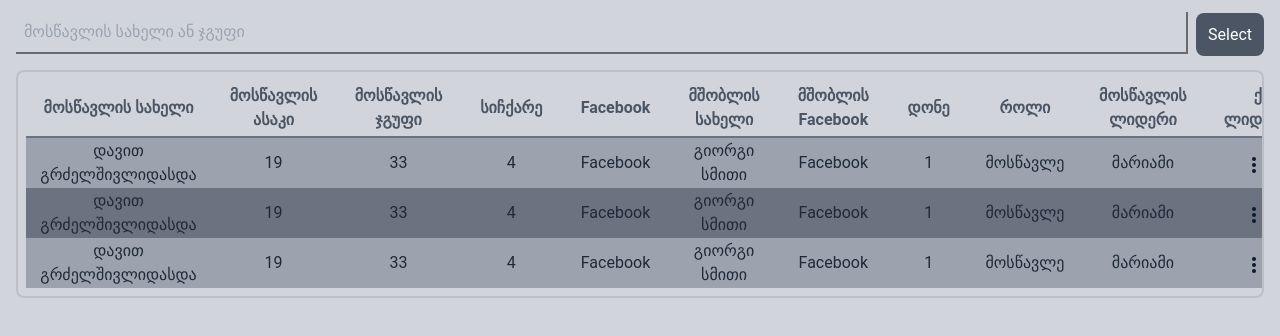
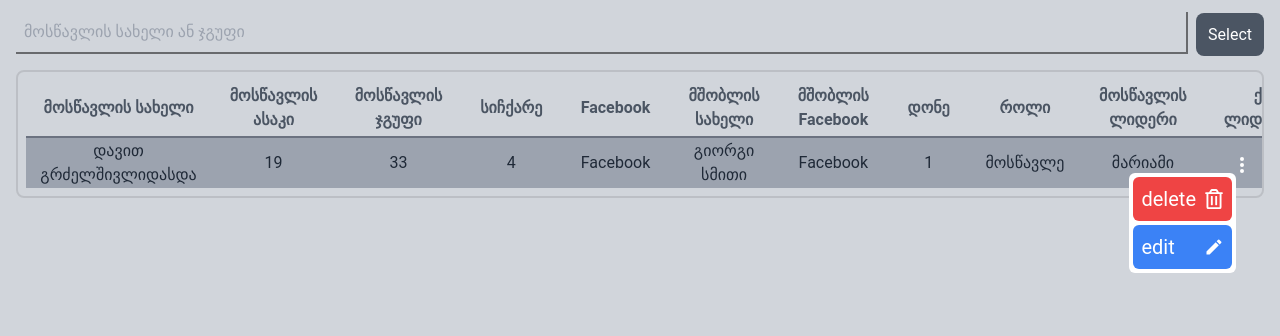
Before and after one commit to davita101/secret_porject, a React (Vite) app: page / in a window 1280 px wide. Both pictures are taken after a click on the element 1254 px from the left and 165 px from the top of the page. Shown: the top 336 px of the page. Built offline with nearby package versions, Linux system fonts and the light colour scheme.

Commit message:
Add: table sutdent

```diff
--- a/src/Components/Client/TableOfStudents.jsx
+++ b/src/Components/Client/TableOfStudents.jsx
@@ -1,5 +1,8 @@
 import React, { useState } from 'react'
+import { FaRegTrashAlt } from 'react-icons/fa'
 import { HiDotsVertical } from 'react-icons/hi'
+import { MdEdit } from 'react-icons/md'
+
 export const arrOfTitle = [
   "მოსწავლის სახელი",
   "მოსწავლის ასაკი",
@@ -32,75 +35,113 @@ export const studentsData = [
     score_from_quiz: 92,
     score_from_github: 78,
   },
-  {
-    student_name: "დავით გრძელშივლიდასდა",
-    student_age: 19,
-    student_group: 33,
-    student_speed: 4,
-    student_facebook: "https://www.facebook.com/daviti",
-    parent_name: "გიორგი სმითი",
-    parent_facebook: "https://www.facebook.com/giorgis",
-    student_level: 1,
-    student_role: "მოსწავლე",
-    leader_of_student: "მარიამი",
-    Score_from_leader: 85,
-    score_from_quiz: 92,
-    score_from_github: 78,
-  },
-  {
-    student_name: "დავით გრძელშივლიდასდა",
-    student_age: 19,
-    student_group: 33,
-    student_speed: 4,
-    student_facebook: "https://www.facebook.com/daviti",
-    parent_name: "გიორგი სმითი",
-    parent_facebook: "https://www.facebook.com/giorgis",
-    student_level: 1,
-    student_role: "მოსწავლე",
-    leader_of_student: "მარიამი",
-    Score_from_leader: 85,
-    score_from_quiz: 92,
-    score_from_github: 78,
+]
+
+const arrOfStudentDataKeys = Object.keys(studentsData[0])
+
+const TableOfStudents = ({ searchQuery }) => {
+  const [students, setStudents] = useState(studentsData)
+  const [menuEdit, setMenuEdit] = useState(null)
+  const [editingIndex, setEditingIndex] = useState(null)
+  const [editedStudent, setEditedStudent] = useState(null)
+
+  const filteredStudents = students.filter(student =>
+    student.student_name.includes(searchQuery) ||
+    student.student_group.toString().includes(searchQuery)
+  )
+
+  const handleMenuEdit = (index) => {
+    setMenuEdit(menuEdit === index ? null : index)
   }
-  // დაამატეთ მეტი სტუდენტი აქ
-]
-const arrOfStudentDataKeys = Object.keys(studentsData[0])
-const TableOfStudents = ({ searchQuery }) => {
-  const filteredStudents = studentsData.filter(student =>
-  (student.student_name.includes(searchQuery) ||
-    student.student_group.toString().includes(searchQuery))
-  )
+
+  const handleDelete = (index) => {
+    const confirmed = window.confirm("Are you sure you want to delete this student?")
+    if (confirmed) {
+      const newStudents = students.filter((_, i) => i !== index)
+      setStudents(newStudents)
+      setMenuEdit(null)
+    }
+  }
+
+  const handleEdit = (index) => {
+    setEditingIndex(index)
+    setEditedStudent({ ...students[index] })
+  }
+
+  const handleSaveEdit = () => {
+    if (editedStudent) {
+      const updatedStudents = [...students]
+      updatedStudents[editingIndex] = editedStudent
+      setStudents(updatedStudents)
+      setEditingIndex(null)
+      setMenuEdit(null)
+    }
+  }
+
+  const handleChange = (key, value) => {
+    setEditedStudent(prev => ({ ...prev, [key]: value }))
+  }
+
   return (
     <div>
       <table className='overflow-auto w-[1550px]'>
         <thead className='border-b-2 border-gray-500 table-auto w-full'>
           <tr className='text-gray-600'>
             {arrOfTitle.map((item, index) => (
-              <th className={`p-1`} key={`_title--name-${index}`}>{item}</th>
+              <th className='p-1' key={`_title--name-${index}`}>{item}</th>
             ))}
           </tr>
         </thead>
-        <tbody className=' border-spacing-5'>
+        <tbody className='border-spacing-5'>
           {filteredStudents.length === 0 ? (
             <tr className='bg-red-500'>
               <td colSpan={arrOfTitle.length} className="text-center text-gray-500">სტუდენტი არ მოიძებნება</td>
             </tr>
           ) : (
             filteredStudents.map((student, index) => (
-              <tr onClick={() => console.log("bro")} className=' text-gray-800 text-center' key={index}>
+              <tr className='text-gray-800 text-center' key={index}>
                 {arrOfStudentDataKeys.map((key) => (
-
-                  <td key={key} className={` ${index % 2 === 0 ? "bg-gray-400" : "bg-gray-500"} w-[780px]`}>
-                    {key === "student_facebook" || key === "parent_facebook" ? (
-                      <a href={student[key]} target="_blank" rel="noopener noreferrer">Facebook</a>
+                  <td key={key} className={`${index % 2 === 0 ? "bg-gray-400" : "bg-gray-500"} w-[780px]`}>
+                    {editingIndex === index ? (
+                      <input
+                        className={` outline-none p-2 border-none ${index % 2 === 0 ? "bg-gray-400" : "bg-gray-500"}`}
+                        type="text"
+                        value={editedStudent[key]}
+                        placeholder='edit...'
+                        onChange={(e) => handleChange(key, e.target.value)}
+                      />
                     ) : (
-                      student[key]
+                      key === "student_facebook" || key === "parent_facebook" ? (
+                        <a href={student[key]} target="_blank" rel="noopener noreferrer">Facebook</a>
+                      ) : (
+                        student[key]
+                      )
                     )}
                   </td>
                 ))}
-                <td className=''>
-                  <div className='absolute right-0 mt-[-.5rem] text-xl text-slate-900 cursor-pointer'>
+                <td>
+                  <div onClick={() => handleMenuEdit(index)} className='absolute right-3 mt-[-.5rem] text-xl text-white cursor-pointer'>
                     <HiDotsVertical />
+                    <div className="absolute z-[2] mt-[-.4rem] right-3 p-1">
+                      {(menuEdit === index) &&
+                        <div className="flex justify-between gap-1 flex-col bg-white p-1 rounded-md">
+                          <div
+                            className="flex items-center gap-2 rounded-md bg-red-500 p-2 text-white cursor-pointer"
+                            onClick={() => handleDelete(index)}
+                          >
+                            <span>delete</span>
+                            <FaRegTrashAlt />
+                          </div>
+                          <div
+                            className="flex justify-between items-center gap-2 rounded-md bg-blue-500 p-2 cursor-pointer"
+                            onClick={() => handleEdit(index)}
+                          >
+                            <span>edit</span>
+                            <MdEdit />
+                          </div>
+                        </div>
+                      }
+                    </div>
                   </div>
                 </td>
               </tr>
@@ -108,6 +149,16 @@ const TableOfStudents = ({ searchQuery }) => {
           )}
         </tbody>
       </table>
+      {editingIndex !== null && (
+        <div>
+          <button onClick={handleSaveEdit} className="absolute mt-[2rem] bg-green-500 text-white p-2 rounded">
+            Save Changes
+          </button>
+          <button onClick={() => setEditingIndex(null)} className="absolute ml-[8rem] mt-[2rem] bg-blue-500 text-white p-2 rounded">
+            Cancel
+          </button>
+        </div>
+      )}
     </div>
   )
 }
```
